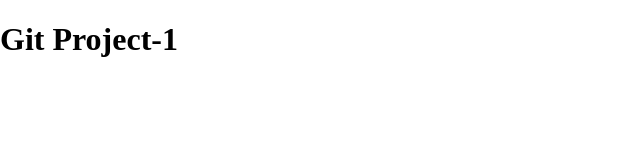
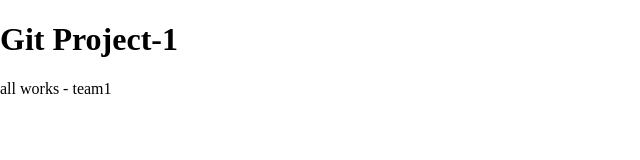
Before and after one commit to JangDaeSun/ezen_250605, a plain HTML site: page index.html in a window 1280 px wide. Shown: the whole page, without its empty margins (0-640 px from the left). Drawn offline with Linux system fonts and the light colour scheme.

Commit message:
team1 first

```diff
--- a/index.html
+++ b/index.html
@@ -8,6 +8,6 @@
 </head>
 <body>
     <h1>Git Project-1</h1>
-
+    <p>all works - team1</p>
 </body>
 </html>
```
